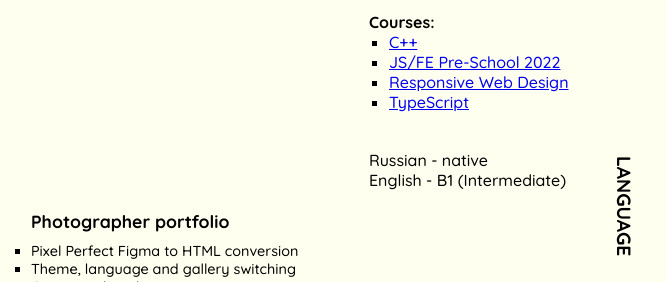
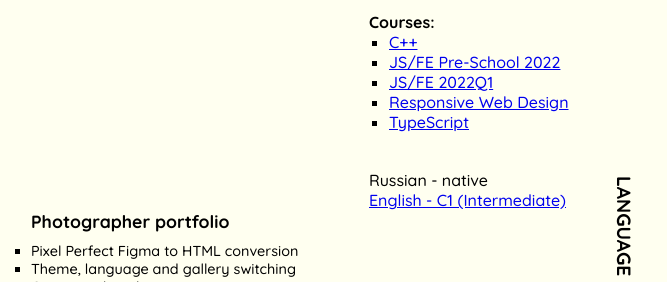
Before and after one commit to HamSilver/rsschool-cv, a plain HTML site: page index.html in a window 1280 px wide. Shown: the part 629-911 px from the top of the page, 504-1171 px from the left. Drawn offline with nearby package versions, Linux system fonts and the light colour scheme; no server answers.

Commit message:
feat: add actual info

```diff
--- a/index.html
+++ b/index.html
@@ -185,6 +185,8 @@
                                     </a></li>
                                 <li><a class="link" href="https://app.rs.school/certificate/kzuo44j8"
                                         title="Certificate" target="_blank">JS/FE Pre-School 2022</a></li>
+                                <li><a class="link" href="https://app.rs.school/certificate/2ngbj3af"
+                                        title="Certificate" target="_blank">JS/FE 2022Q1</a></li>
                                 <li><a class="link"
                                         href="https://www.freecodecamp.org/certification/HamSilver/responsive-web-design"
                                         title="Certificate" target="_blank">Responsive
@@ -201,7 +203,10 @@
                     <h2>Language</h2>
                     <ul class="aside-list">
                         <li>Russian - native</li>
-                        <li>English - B1 (Intermediate)</li>
+                        <li><a class="link"
+                                href="https://www.efset.org/cert/A29nqq"
+                                title="EF Set Certificate" target="_blank">English - C1 (Intermediate)
+                            </a></li>
                     </ul>
                 </section>
             </aside>
```
Also changed, not shown: style.css (line endings or trailing spaces).
